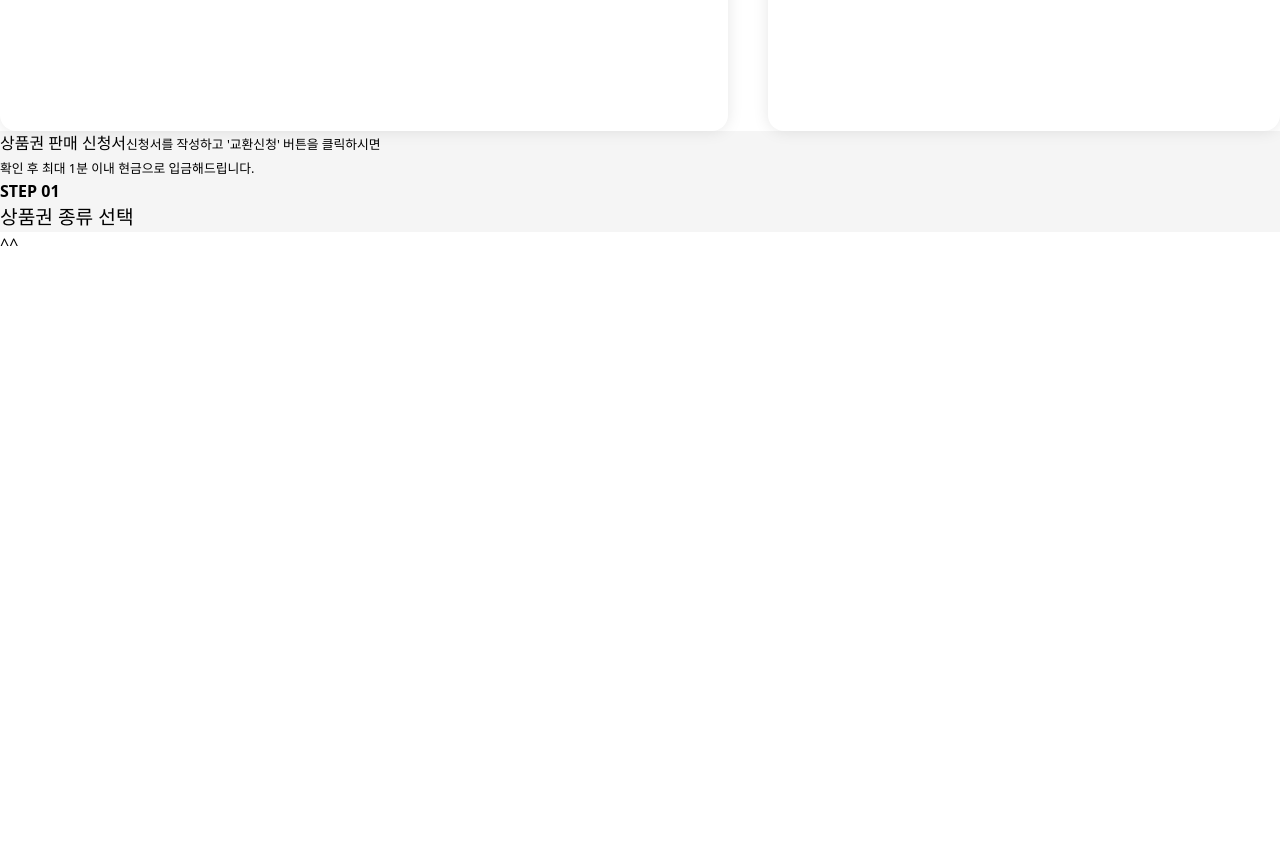
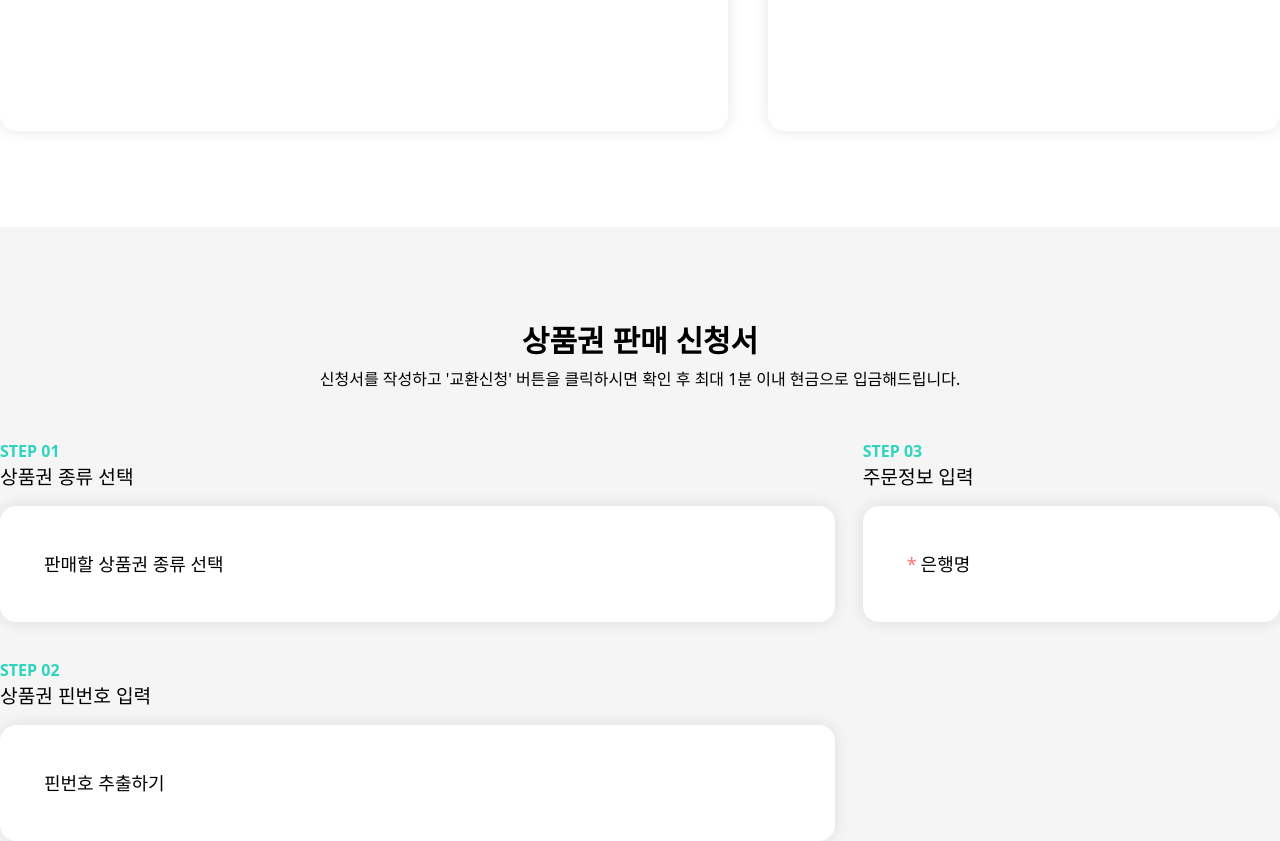
Before and after one commit to eunjin0212/gift-cert, a Next.js app: page / in a window 1280 px wide. Shown: the part 2020-2861 px from the top of the page. Before the commit the page ends 2276 px from the top, so only its background shows below. Built offline with nearby package versions, Linux system fonts and the light colour scheme.

Commit message:
🚧 Form 진행중

```diff
--- a/src/app/page.tsx
+++ b/src/app/page.tsx
@@ -3,21 +3,22 @@ import Carousel from '@/components/carousel'
 import Form from '@/components/form'
 import Notice from '@/components/notice'
 import Orders from '@/components/orders'
+import SectionTitle from '@/components/sectionTitle'
 
 export default function Home() {
   return (
     <main>
       <Carousel />
       <AdBanner />
-      <section className='flex gap-10 max-w-[80rem] mx-auto justify-between'>
+      <section className='flex gap-10 max-w-[80rem] pb-24 mx-auto justify-between'>
         <Orders />
         <Notice />
       </section>
-      <section className='bg-neutral-100'>
-        <h2 className="align_cnt" data-scroll="in" data-todown="">
-          상품권 판매 신청서
-          <small>신청서를 작성하고 &apos;교환신청&apos; 버튼을 클릭하시면<br className="m_item"/>확인 후 최대 1분 이내 현금으로 입금해드립니다.</small>
-        </h2>
+      <section className='bg-neutral-100 pt-24'>
+        <SectionTitle
+          title='상품권 판매 신청서'
+          description='신청서를 작성하고 &apos;교환신청&apos; 버튼을 클릭하시면 확인 후 최대 1분 이내 현금으로 입금해드립니다.'
+        />
         <Form />
       </section>
     </main>
--- a/src/components/form.tsx
+++ b/src/components/form.tsx
@@ -8,9 +8,22 @@ function Form() {
   }
 
   return (
-    <form onSubmit={() => handleSubmit()}>
-      <Step step='01' title='상품권 종류 선택'>
-        <div>^^</div>
+    <form
+      onSubmit={() => handleSubmit()}
+      className='flex flex-row max-w-[80rem] w-full mx-auto gap-7'
+    >
+      <div className='w-4/6'>
+        <Step className='mb-9' step='01' title='상품권 종류 선택'>
+          <div className='text-lg font-medium'>판매할 상품권 종류 선택</div>
+        </Step>
+        <Step step='02' title='상품권 핀번호 입력'>
+          <div className='text-lg font-medium'>핀번호 추출하기</div>
+        </Step>
+      </div>
+      <Step className='w-2/6' step='03' title='주문정보 입력'>
+        <div className='text-lg font-medium'>
+          <span className='text-red-400 mr-1'>*</span>은행명
+        </div>
       </Step>
     </form>
   )
--- /dev/null
+++ b/src/components/sectionTitle.tsx
@@ -0,0 +1,18 @@
+interface Props {
+  title: string;
+  description?: string;
+}
+
+function SectionTitle(props: Props) {
+  return (
+    <div className='form-title text-center mb-12'>
+      <h2 className='font-bold text-3xl'>
+        {props.title}
+      </h2>
+      {props.description && <div className='inline-flex flex-row mt-2 gap-1'>
+        <p>{props.description}</p>
+      </div>}
+    </div>
+  )
+}
+export default SectionTitle
--- a/src/components/step.tsx
+++ b/src/components/step.tsx
@@ -1,19 +1,20 @@
 import { ReactNode } from 'react';
 
 interface Props {
-  step: string;
-  title: string;
+  step?: string;
+  title?: string;
+  className?: string;
   children: ReactNode
 }
 function Step(props: Props) {
-  const { step, title, children } = props
+  const { step, title, children, className } = props
   return (
-    <div>
-      <div className='flex flex-col'>
-        <h4 className='font-bold text-md'>STEP {step}</h4>
-        <h1 className='font-medium text-[1.2rem]'>{title}</h1>
-      </div>
-      <div className='bg-white'>
+    <div className={className}>
+      {(step || title) && <div className='flex flex-col mb-3.5'>
+        {step && <h4 className='font-bold text-md text-teal-400'>STEP {step}</h4>}
+        {title && <h1 className='font-medium text-[1.2rem]'>{title}</h1>}
+      </div>}
+      <div className='p-11 bg-white rounded-2xl shadow-[0_0_1rem_0_rgba(0,0,0,.1)]'>
         {children}
       </div>
     </div>
```
